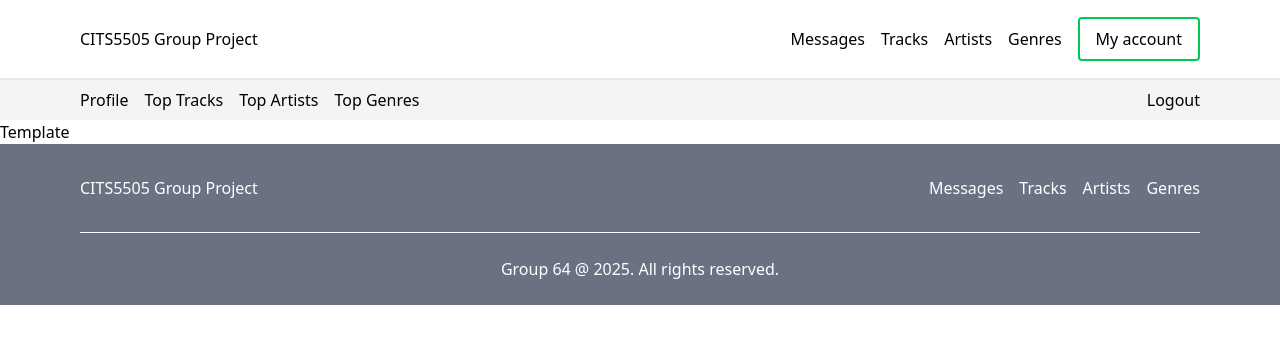
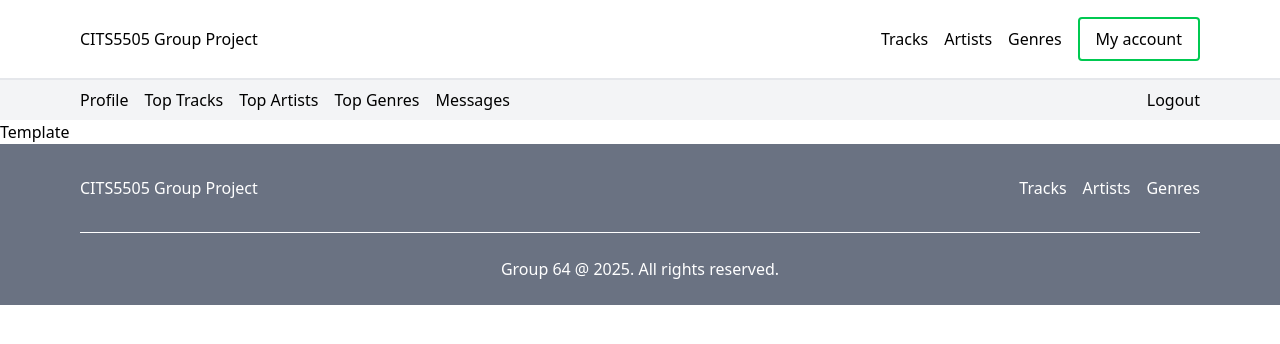
Before and after one commit to ErikaKK/cits5505_group_project, a Flask app: page /account/ in a window 1280 px wide. Shown: the top 344 px of the page. Run offline with Flask 3, Linux system fonts and the light colour scheme; the visitor is signed in with stand-in values (Sample User, id 1).

Commit message:
Move messages entry button for only login user

```diff
--- a/app/templates/account/account.html
+++ b/app/templates/account/account.html
@@ -31,6 +31,7 @@
       <a href="" class="py-2 hover:text-green-500">Top Tracks</a>
       <a href="" class="py-2 hover:text-green-500">Top Artists</a>
       <a href="" class="py-2 hover:text-green-500">Top Genres</a>
+      <a href="/messages" class="py-2 hover:text-green-500">Messages</a>
     </div>
   </div>
   <a href="{{ url_for('auth.logout') }}" class="hover:text-green-500">Logout</a>
--- a/app/templates/base.html
+++ b/app/templates/base.html
@@ -44,7 +44,6 @@
           class="flex flex-col md:gap-4 justify-center items-center md:flex-row"
           id="navbar-menu-items"
         >
-          <a href="/messages" class="py-2 hover:text-green-500">Messages</a>
           <a href="" class="py-2 hover:text-green-500">Tracks</a
           ><a href="" class="py-2 hover:text-green-500">Artists</a
           ><a href="" class="py-2 hover:text-green-500">Genres</a>
@@ -95,7 +94,6 @@
       >
         <a href="/"> CITS5505 Group Project </a>
         <div class="flex md:gap-4 items-center flex-col md:flex-row">
-          <a href="/messages" class="py-2 hover:text-green-500">Messages</a>
           <a href="" class="py-2 hover:text-green-500">Tracks</a
           ><a href="" class="py-2 hover:text-green-500">Artists</a
           ><a href="" class="py-2 hover:text-green-500">Genres</a>
```
